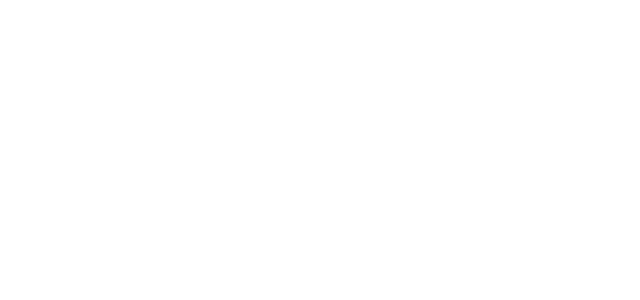
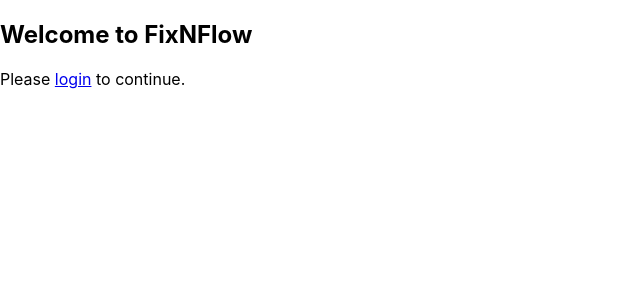
Before and after one commit to salilgupta332/fixNflow, a React (Create React App) app in the folder fixnflow-frontend/: page / in a window 1280 px wide. Before the commit this address had no page. Shown: the top 300 px of the page, without its empty margins (0-640 px from the left). Built offline with nearby package versions, Linux system fonts and the light colour scheme.

Commit message:
Bug fixes

```diff
--- a/fixnflow-frontend/src/App.js
+++ b/fixnflow-frontend/src/App.js
@@ -1,21 +1,36 @@
-import React from 'react';
-import { BrowserRouter as Router, Routes, Route } from 'react-router-dom';
-import { AuthProvider } from './context/AuthContext';
-import Login from './pages/Login';
-import Dashboard from './pages/Dashboard'; // Your authenticated page
-import PrivateRoute from './components/PrivateRoute';
+import React from "react";
+import { BrowserRouter as Router, Routes, Route } from "react-router-dom";
+import { AuthProvider } from "./context/AuthContext";
+import Login from "./pages/Login";
+import Dashboard from "./pages/Dashboard"; // Your authenticated page
+import PrivateRoute from "./components/PrivateRoute";
+
+function Home() {
+  return (
+    <div>
+      <h2>Welcome to FixNFlow</h2>
+      <p>
+        Please <a href="/login">login</a> to continue.
+      </p>
+    </div>
+  );
+}
 
 function App() {
   return (
     <AuthProvider>
       <Router>
         <Routes>
+          <Route path="/" element={<Home />} />
           <Route path="/login" element={<Login />} />
-          <Route path="/dashboard" element={
-            <PrivateRoute>
-              <Dashboard />
-            </PrivateRoute>
-          } />
+          <Route
+            path="/dashboard"
+            element={
+              <PrivateRoute>
+                <Dashboard />
+              </PrivateRoute>
+            }
+          />
         </Routes>
       </Router>
     </AuthProvider>
```
